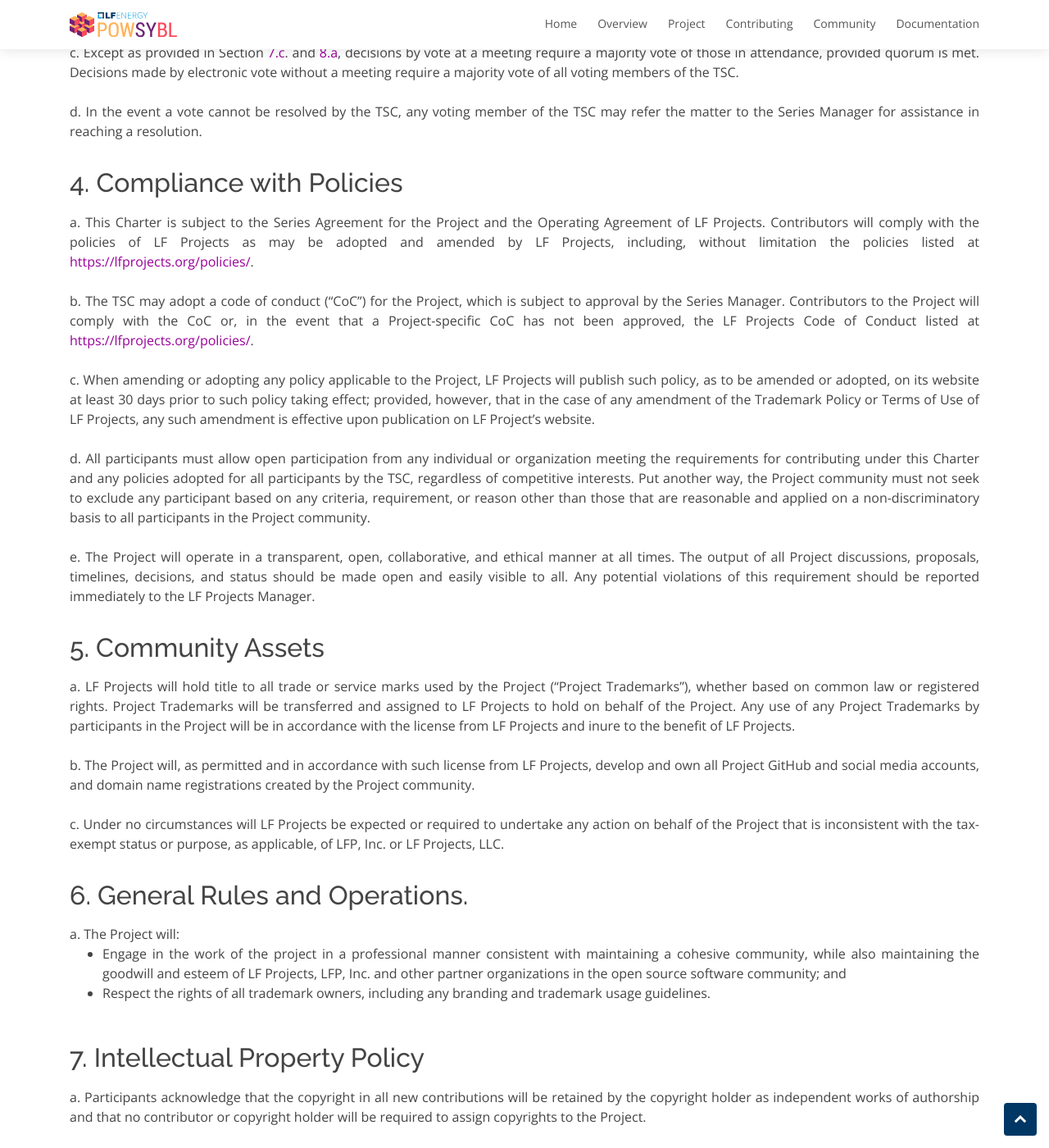
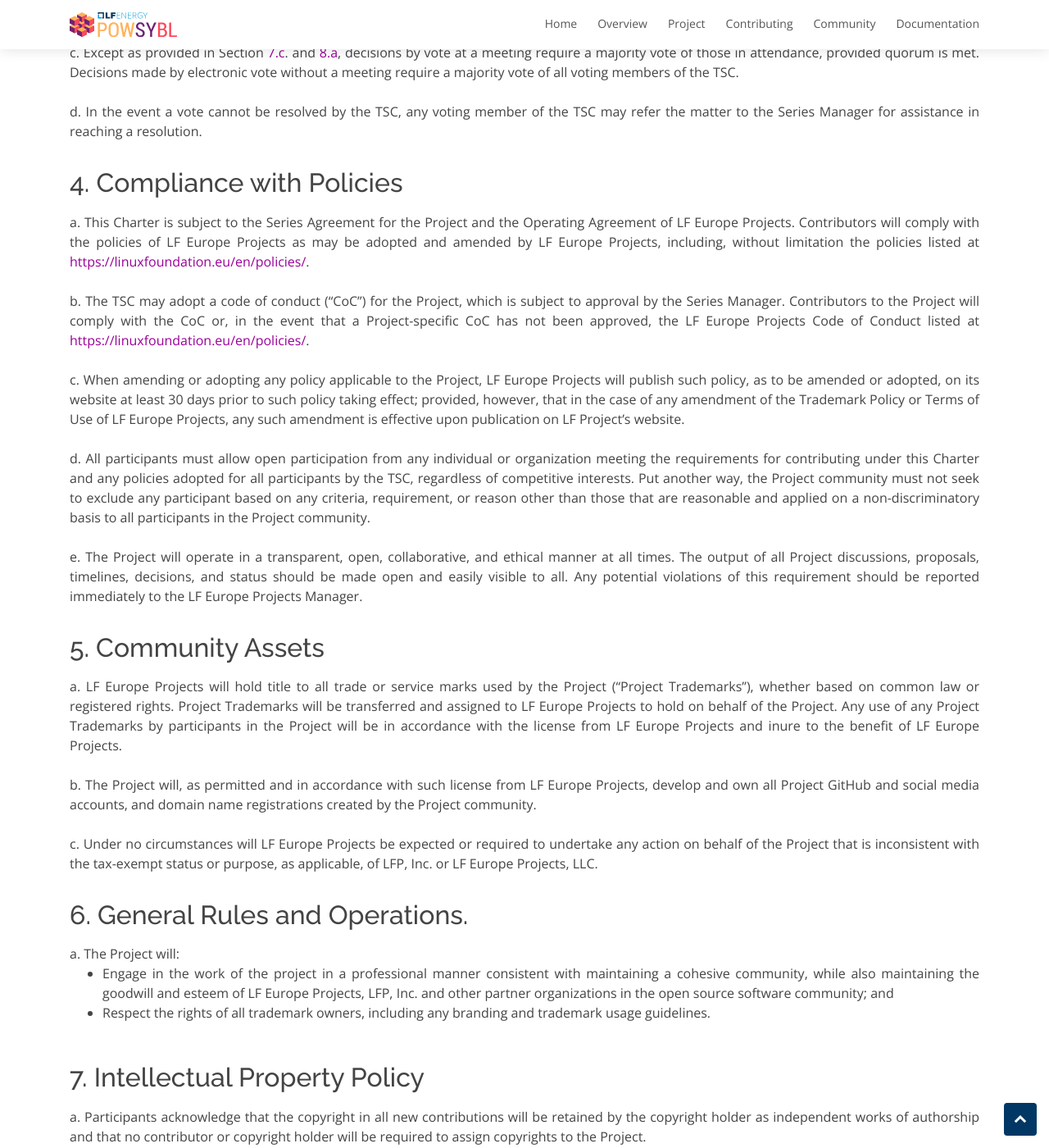
Before and after one commit to powsybl/powsybl.github.io, a Jekyll site: the page built from pages/contributing/technical-charter.html, in a window 1280 px wide and 1400 px high, scrolled down 1923 px. Shown: the whole window at 82% size. Built offline with Jekyll 4.4.1, drawn with Linux system fonts in a browser that asks for light colours; some of the changed text lies outside the part shown.

Commit message:
Replace link to policies from US to EU LF policies
Signed-off-by: CARON Alice <alice.caron@rte-france.com>

```diff
--- a/pages/contributing/technical-charter.html
+++ b/pages/contributing/technical-charter.html
@@ -14,7 +14,7 @@
 
 <h1>Technical Charter</h1>
 
-This charter (the “Charter”) sets forth the responsibilities and procedures for technical contribution to, and oversight of, the PowSyBl project, which has been established as PowSyBl a Series of LF Projects, LLC (the “Project”). LF Projects, LLC (“LF Projects”) is a Delaware series limited liability company. All contributors to the Project must comply with the terms of this Charter.
+This charter (the “Charter”) sets forth the responsibilities and procedures for technical contribution to, and oversight of, the PowSyBl project, which has been established as PowSyBl a Series of LF Europe Projects, LLC (the “Project”). LF Europe Projects, LLC (“LF Projects”) is a Delaware series limited liability company. All contributors to the Project must comply with the terms of this Charter.
 
 <h2>1. Mission and Scope of the Project</h2>
 a. The mission of the Project is to build a modular, high performance, and industrial grade open source framework for the modeling, simulation and analytics of power systems (the "Framework"), leveraging reusable components, common APIs and a secure architecture. The Framework is intended to enable the requirements of energy transition and the rapid diffusion of distributed energy resources, and the Project seeks to develop an ecosystem of developers, suppliers, OEMs, systems integrators, and customers all using the Framework.
@@ -78,33 +78,33 @@
 d. In the event a vote cannot be resolved by the TSC, any voting member of the TSC may refer the matter to the Series Manager for assistance in reaching a resolution.
 
 <h2>4. Compliance with Policies</h2>
-a. This Charter is subject to the Series Agreement for the Project and the Operating Agreement of LF Projects. Contributors will comply with the policies of LF Projects as may be adopted and amended by LF Projects, including, without limitation the policies listed at <a href="https://lfprojects.org/policies/" target="_blank">https://lfprojects.org/policies/</a>.
+a. This Charter is subject to the Series Agreement for the Project and the Operating Agreement of LF Europe Projects. Contributors will comply with the policies of LF Europe Projects as may be adopted and amended by LF Europe Projects, including, without limitation the policies listed at <a href="https://linuxfoundation.eu/en/policies/" target="_blank">https://linuxfoundation.eu/en/policies/</a>.
 <br>
 <br>
-b. The TSC may adopt a code of conduct (“CoC”) for the Project, which is subject to approval by the Series Manager. Contributors to the Project will comply with the CoC or, in the event that a Project-specific CoC has not been approved, the LF Projects Code of Conduct listed at <a href="https://lfprojects.org/policies/" target="_blank">https://lfprojects.org/policies/</a>.
+b. The TSC may adopt a code of conduct (“CoC”) for the Project, which is subject to approval by the Series Manager. Contributors to the Project will comply with the CoC or, in the event that a Project-specific CoC has not been approved, the LF Europe Projects Code of Conduct listed at <a href="https://linuxfoundation.eu/en/policies/" target="_blank">https://linuxfoundation.eu/en/policies/</a>.
 <br>
 <br>
-c. When amending or adopting any policy applicable to the Project, LF Projects will publish such policy, as to be amended or adopted, on its website at least 30 days prior to such policy taking effect; provided, however, that in the case of any amendment of the Trademark Policy or Terms of Use of LF Projects, any such amendment is effective upon publication on LF Project’s website.
+c. When amending or adopting any policy applicable to the Project, LF Europe Projects will publish such policy, as to be amended or adopted, on its website at least 30 days prior to such policy taking effect; provided, however, that in the case of any amendment of the Trademark Policy or Terms of Use of LF Europe Projects, any such amendment is effective upon publication on LF Project’s website.
 <br>
 <br>
 d. All participants must allow open participation from any individual or organization meeting the requirements for contributing under this Charter and any policies adopted for all participants by the TSC, regardless of competitive interests. Put another way, the Project community must not seek to exclude any participant based on any criteria, requirement, or reason other than those that are reasonable and applied on a non-discriminatory basis to all participants in the Project community.
 <br>
 <br>
-e. The Project will operate in a transparent, open, collaborative, and ethical manner at all times. The output of all Project discussions, proposals, timelines, decisions, and status should be made open and easily visible to all. Any potential violations of this requirement should be reported immediately to the LF Projects Manager.
+e. The Project will operate in a transparent, open, collaborative, and ethical manner at all times. The output of all Project discussions, proposals, timelines, decisions, and status should be made open and easily visible to all. Any potential violations of this requirement should be reported immediately to the LF Europe Projects Manager.
 
 <h2>5. Community Assets</h2>
-a. LF Projects will hold title to all trade or service marks used by the Project (“Project Trademarks”), whether based on common law or registered rights. Project Trademarks will be transferred and assigned to LF Projects to hold on behalf of the Project. Any use of any Project Trademarks by participants in the Project will be in accordance with the license from LF Projects and inure to the benefit of LF Projects.
+a. LF Europe Projects will hold title to all trade or service marks used by the Project (“Project Trademarks”), whether based on common law or registered rights. Project Trademarks will be transferred and assigned to LF Europe Projects to hold on behalf of the Project. Any use of any Project Trademarks by participants in the Project will be in accordance with the license from LF Europe Projects and inure to the benefit of LF Europe Projects.
 <br>
 <br>
-b. The Project will, as permitted and in accordance with such license from LF Projects, develop and own all Project GitHub and social media accounts, and domain name registrations created by the Project community.
+b. The Project will, as permitted and in accordance with such license from LF Europe Projects, develop and own all Project GitHub and social media accounts, and domain name registrations created by the Project community.
 <br>
 <br>
-c. Under no circumstances will LF Projects be expected or required to undertake any action on behalf of the Project that is inconsistent with the tax-exempt status or purpose, as applicable, of LFP, Inc. or LF Projects, LLC.
+c. Under no circumstances will LF Europe Projects be expected or required to undertake any action on behalf of the Project that is inconsistent with the tax-exempt status or purpose, as applicable, of LFP, Inc. or LF Europe Projects, LLC.
 
 <h2>6. General Rules and Operations.</h2>
 a. The Project will:
 <ul>
-    <li>Engage in the work of the project in a professional manner consistent with maintaining a cohesive community, while also maintaining the goodwill and esteem of LF Projects, LFP, Inc. and other partner organizations in the
+    <li>Engage in the work of the project in a professional manner consistent with maintaining a cohesive community, while also maintaining the goodwill and esteem of LF Europe Projects, LFP, Inc. and other partner organizations in the
         open source software community; and</li>
     <li>Respect the rights of all trademark owners, including any branding and trademark usage guidelines.</li>
 </ul>
@@ -135,4 +135,4 @@
 d. Contributed files should contain license information, such as SPDX short form identifiers, indicating the open source license or licenses pertaining to the file.
 
 <h2>8. Amendments</h2>
-<a class="heading" id="8a"></a>a. This charter may be amended by a two-thirds vote of the entire TSC and is subject to approval by LF Projects.
+<a class="heading" id="8a"></a>a. This charter may be amended by a two-thirds vote of the entire TSC and is subject to approval by LF Europe Projects.
```
